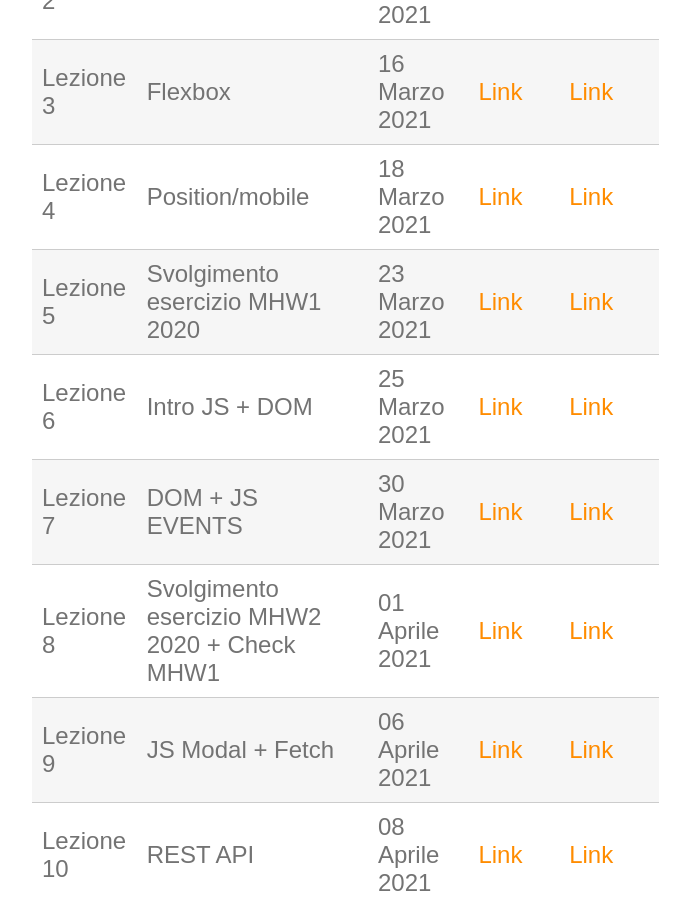
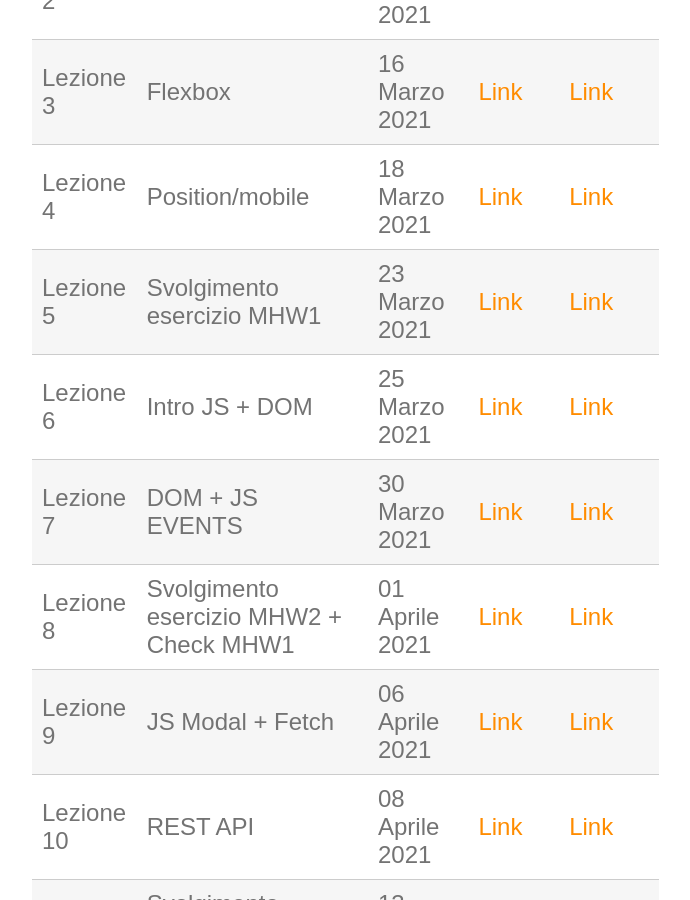
Before and after one commit to perceivelab/database-course, a Jekyll site: the page built from lezioni.md, in a window 1280 px wide and 900 px high, scrolled down 531 px. Shown: the whole window, without its empty margins (160-850 px from the left). Built offline with Jekyll 4.4.1, drawn with Linux system fonts in a browser that asks for light colours; our own code applies the rules of GitHub Pages for plain Markdown files.

Commit message:
Update lezioni.md

```diff
--- a/lezioni.md
+++ b/lezioni.md
@@ -8,13 +8,13 @@ Questa pagina contiene le slide, note e gli esempi di codice delle lezioni del c
 | Lezione 2  | CSS                                                                      | 11 Marzo 2021   | [Link][404] | [Link][404] |
 | Lezione 3  | Flexbox                                                                  | 16 Marzo 2021   | [Link][404] | [Link][404] |
 | Lezione 4  | Position/mobile                                                          | 18 Marzo 2021   | [Link][404] | [Link][404] |
-| Lezione 5  | Svolgimento esercizio MHW1 2020                                          | 23 Marzo 2021   | [Link][404] | [Link][404] |
+| Lezione 5  | Svolgimento esercizio MHW1                                               | 23 Marzo 2021   | [Link][404] | [Link][404] |
 | Lezione 6  | Intro JS + DOM                                                           | 25 Marzo 2021   | [Link][404] | [Link][404] |
 | Lezione 7  | DOM +  JS EVENTS                                                         | 30 Marzo 2021   | [Link][404] | [Link][404] |
-| Lezione 8  | Svolgimento esercizio MHW2 2020  + Check MHW1                            | 01 Aprile 2021  | [Link][404] | [Link][404] |
+| Lezione 8  | Svolgimento esercizio MHW2 + Check MHW1                                  | 01 Aprile 2021  | [Link][404] | [Link][404] |
 | Lezione 9  | JS Modal +  Fetch                                                        | 06 Aprile 2021  | [Link][404] | [Link][404] |
 | Lezione 10 | REST API                                                                 | 08 Aprile 2021  | [Link][404] | [Link][404] |
-| Lezione 11 | Svolgimento esercizio REST API  + Check MHW2                             | 13 Aprile 2021  | [Link][404] | [Link][404] |
+| Lezione 11 | Svolgimento esercizio REST API + Check MHW2                              | 13 Aprile 2021  | [Link][404] | [Link][404] |
 | Lezione 12 | PHP - Linguaggio e classi                                                | 15 Aprile 2021  | [Link][404] | [Link][404] |
 | Lezione 13 | PHP - Form, sessioni e database, - AJAX - REST PHP                       | 20 Aprile 2021  | [Link][404] | [Link][404] |
 | Lezione 14 | Svolgimento esercizio integrazione PHP e REST API  + Check MHW3          | 22 Aprile 2021  | [Link][404] | [Link][404] |
```
